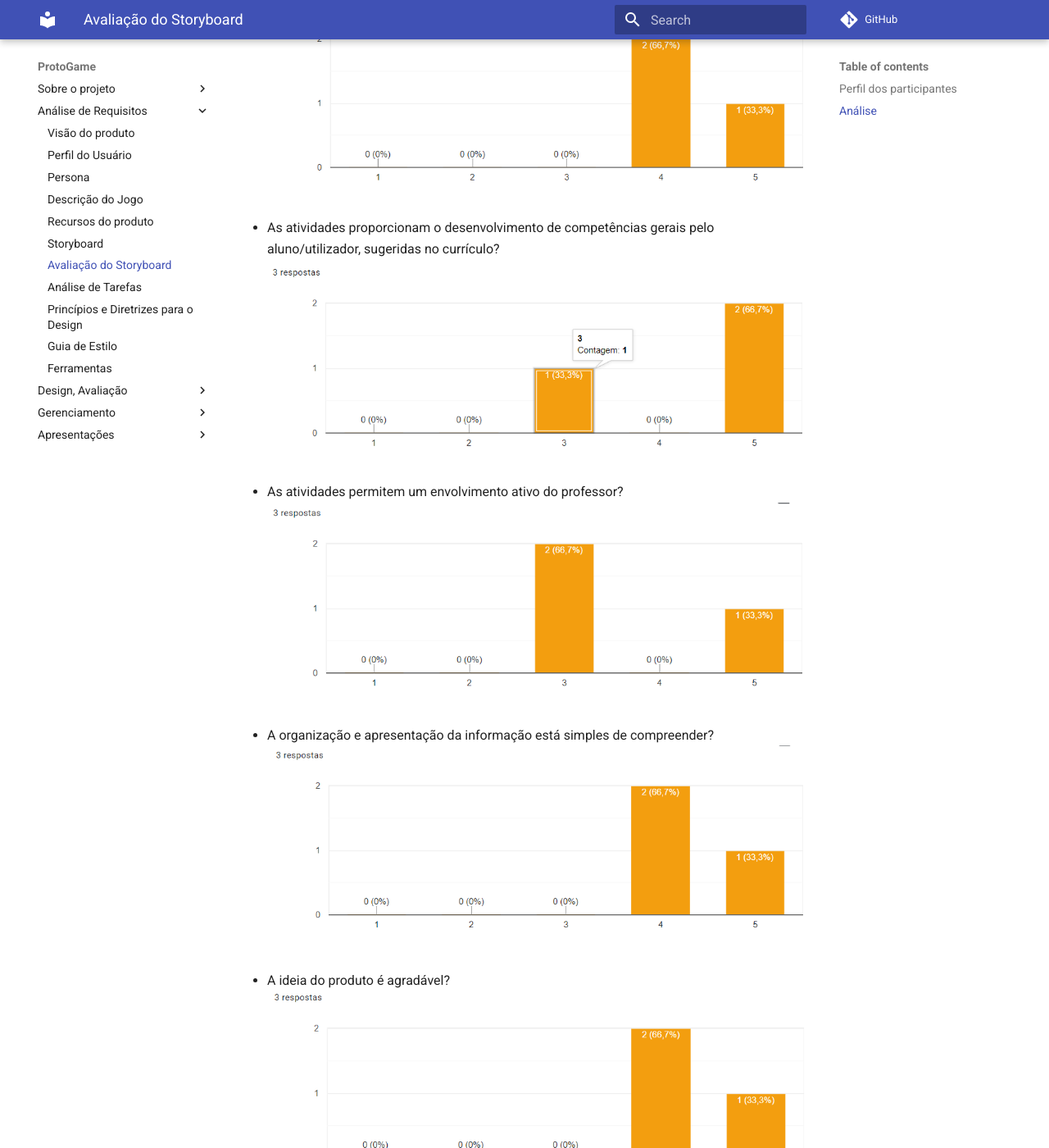
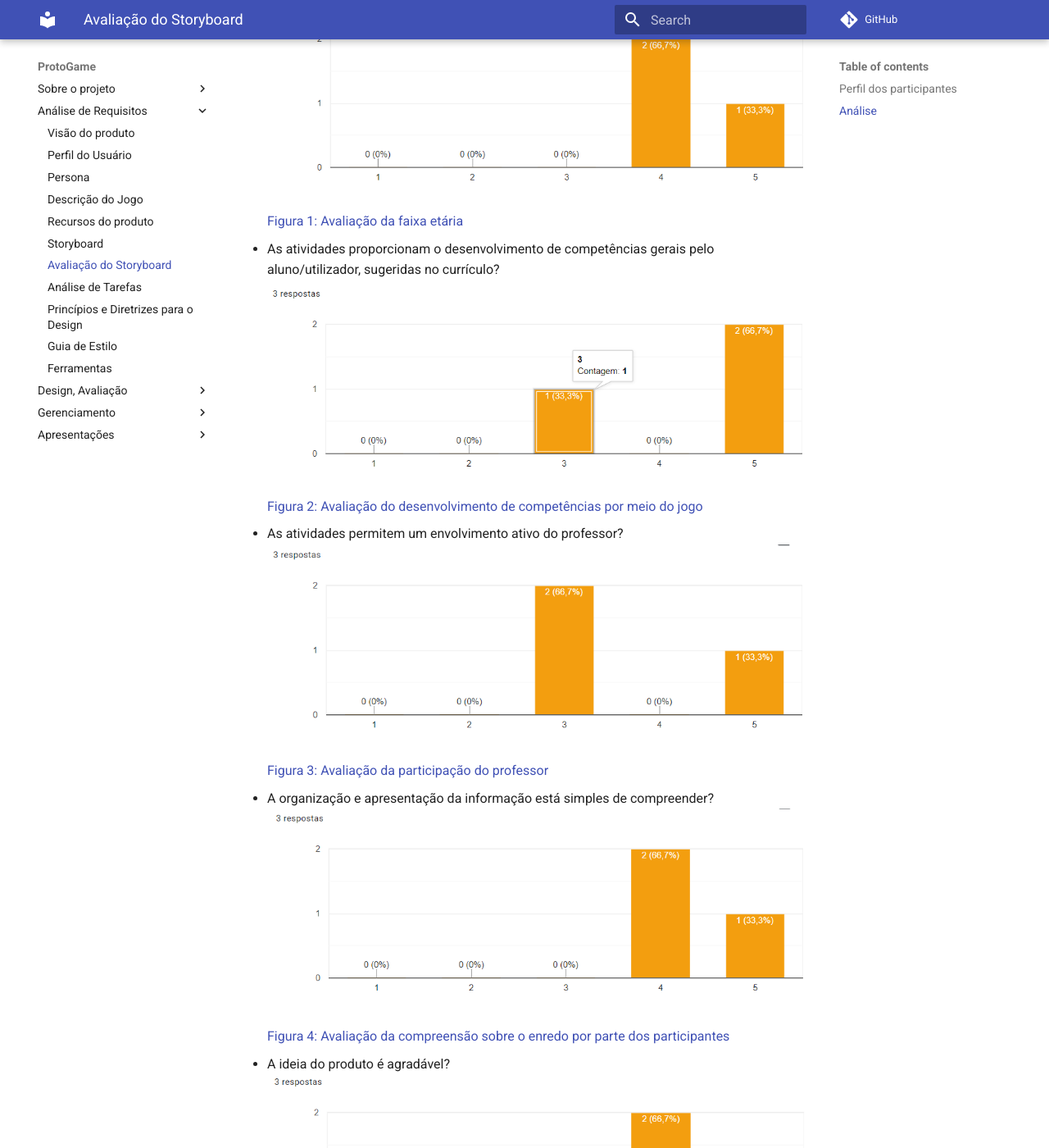
Before and after one commit to Design-de-Jogos/2020.1-ProtoGame, an MkDocs documentation site: the page built from docs/Avaliacao-storyboard.md, in a window 1280 px wide and 1400 px high, scrolled down 574 px. Shown: the whole window at 82% size. Built offline with MkDocs 1.6.1 and Material for MkDocs 9.7.7, drawn with Linux system fonts in a browser that asks for light colours; comment, search, counter and statistics services are not loaded; some of the changed text lies outside the part shown.

Commit message:
Inclusao das legendas das figuras

```diff
--- a/docs/Avaliacao-storyboard.md
+++ b/docs/Avaliacao-storyboard.md
@@ -15,16 +15,22 @@ Foram feitas 7 perguntas aos participantes:
 
 - As atividades estão adequadas para faixa etária?
 ![perg](./img/perg1.png)
+[Figura 1: Avaliação da faixa etária](./img/perg1.png)
 - As atividades proporcionam o desenvolvimento de competências gerais pelo aluno/utilizador, sugeridas no currículo?
 ![perg](./img/perg2.png)
+[Figura 2: Avaliação do desenvolvimento de competências por meio do jogo](./img/perg2.png)
 - As atividades permitem um envolvimento ativo do professor?
 ![perg](./img/perg3.png)
+[Figura 3: Avaliação da participação do professor](./img/perg3.png)
 - A organização e apresentação da informação está simples de compreender?
 ![perg](./img/perg4.png)
+[Figura 4: Avaliação da compreensão sobre o enredo por parte dos participantes](./img/perg4.png)
 - A ideia do produto é agradável?
 ![perg](./img/perg5.png)
+[Figura 5: Avaliação sobre a atratividade](./img/perg5.png)
 - O personagem Protus (bichinho de estimação) transmite uma ideia/sentimento positivo?
 ![perg](./img/perg6.png)
+[Figura 6: Avaliação sobre o Protus](./img/perg6.png)
 - Possui alguma consideração a respeito da avaliação?
 ![perg](./img/perg7.png)
 
```
